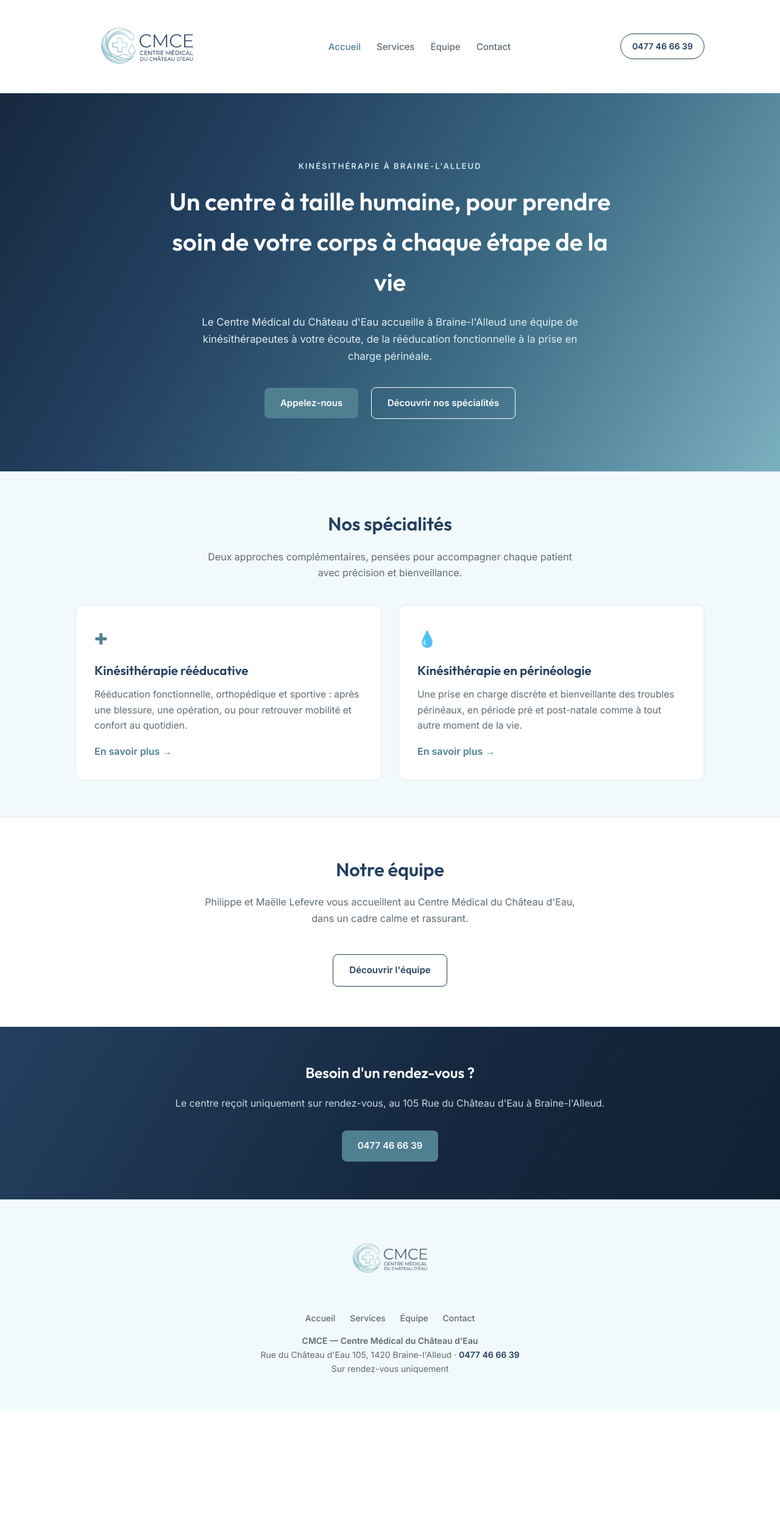
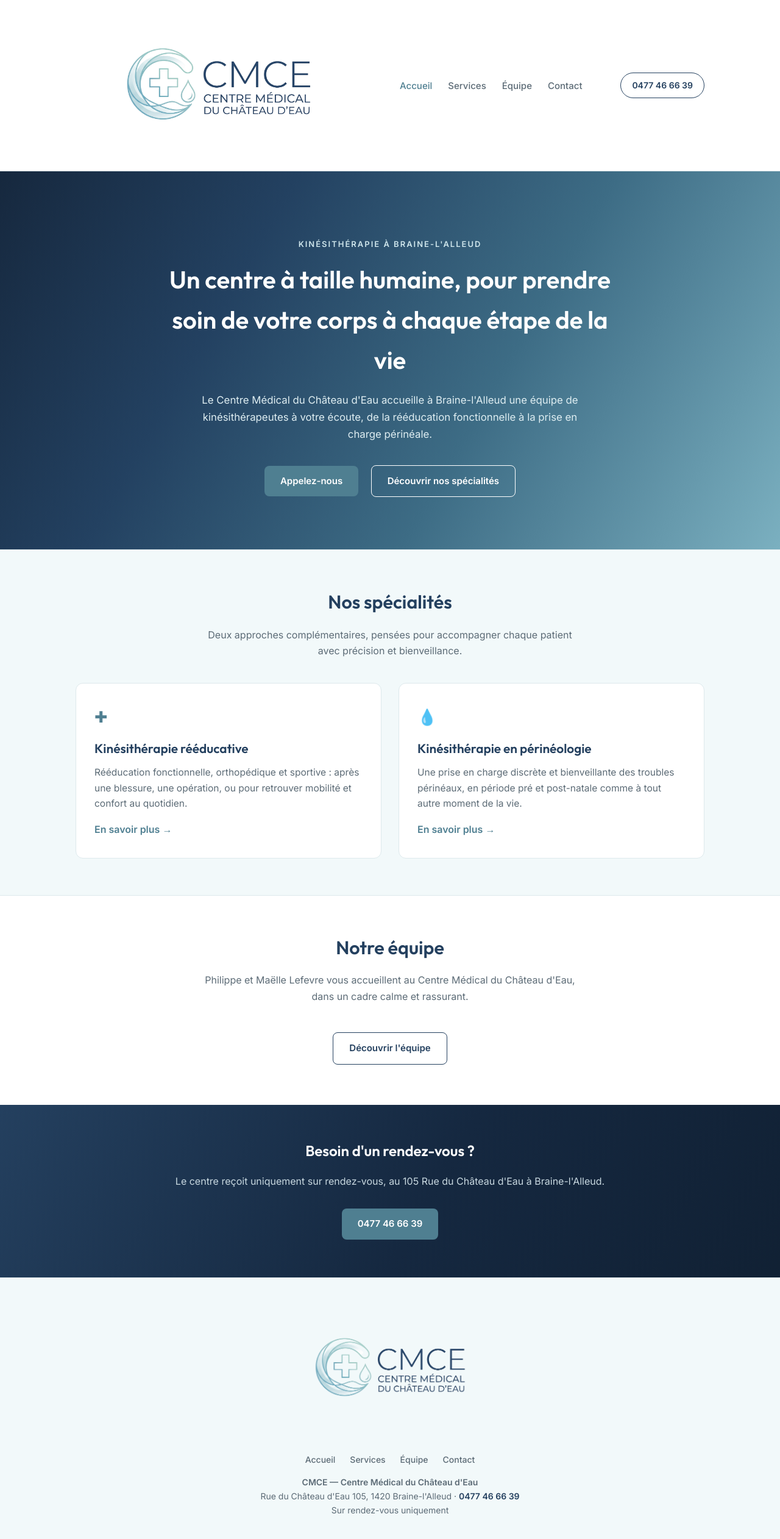
Before and after one commit to Bud-90/cmce, a plain HTML site: page index.html in a window 1280 px wide. Shown: the whole page at 61% size. Before the commit the page ends 2314 px from the top, so only its background shows below. Drawn offline with Linux system fonts and the light colour scheme.

Commit message:
Double encore la taille du logo

```diff
--- a/css/style.css
+++ b/css/style.css
@@ -40,7 +40,7 @@ a{color:inherit;}
   gap:20px;
 }
 .brand{display:flex;align-items:center;gap:12px;text-decoration:none;flex-shrink:0;}
-.brand-mark{height:128px;width:auto;display:block;}
+.brand-mark{height:256px;width:auto;display:block;}
 .main-nav ul{list-style:none;display:flex;gap:26px;margin:0;padding:0;}
 .main-nav a{text-decoration:none;font-size:15px;font-weight:500;color:var(--gray);}
 .main-nav a.active,.main-nav a:hover{color:var(--teal-dark);}
@@ -175,7 +175,7 @@ section.alt{background:var(--pale);border-top:1px solid var(--line);border-botto
 
 /* Footer */
 footer{padding:44px 0;text-align:center;color:var(--gray);font-size:14px;background:var(--pale);border-top:1px solid var(--line);}
-footer .footer-logo{height:104px;margin-bottom:14px;}
+footer .footer-logo{height:208px;margin-bottom:14px;}
 footer a{color:var(--navy);text-decoration:none;font-weight:600;}
 footer .footer-nav{margin:14px 0;}
 footer .footer-nav a{margin:0 10px;font-weight:500;color:var(--gray);}
```
